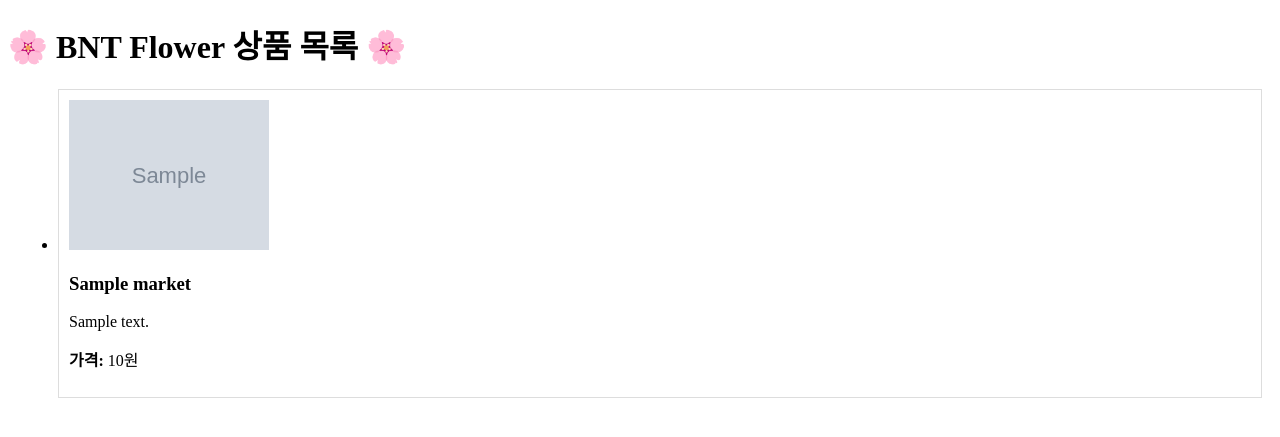
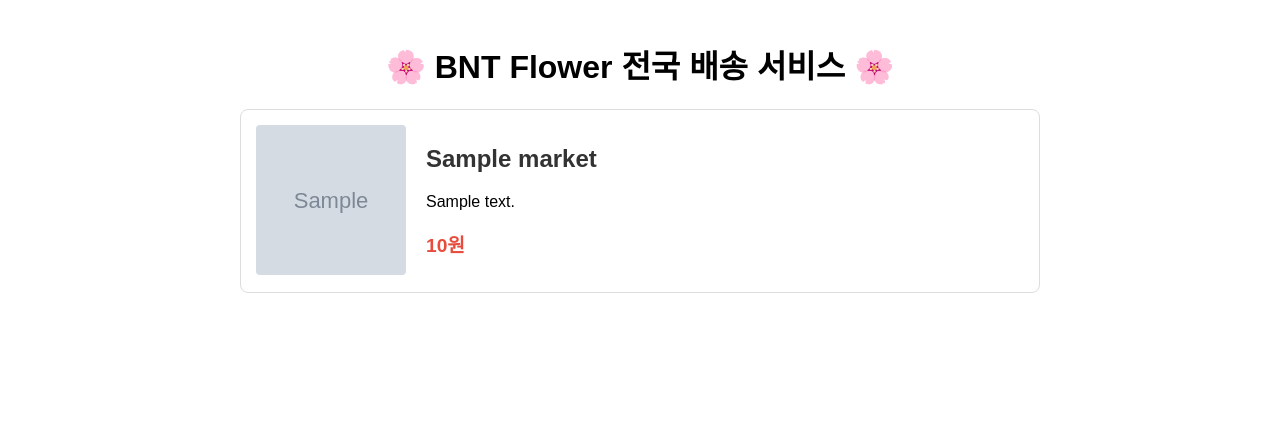
Before and after one commit to jongko54/my-seo, a FastAPI app: page / in a window 1280 px wide. Shown: the top 437 px of the page. Run offline with FastAPI, Linux system fonts and the light colour scheme; tables that the repository leaves empty hold one stand-in row (values such as "Sample post"); grey boxes marked "Sample" are stand-in pictures.

Commit message:
html 수정

```diff
--- a/FastAPIProject/models.py
+++ b/FastAPIProject/models.py
@@ -6,8 +6,9 @@ class Market(Base):
     __tablename__ = "market"
 
     id = Column(Integer, primary_key=True, index=True)
-    name = Column(String(255), nullable=False)   # 여기가 name 이어야 함! (title 아님)
-    content = Column(Text)                       # 여기가 content 이어야 함!
+    name = Column(String(255), nullable=False)
+    content = Column(Text)
     price = Column(Integer)
     image_url = Column(String(500))
+    url_keyword = Column(String(255), unique=True)
     create_date = Column(DateTime, default=datetime.datetime.now)
--- a/FastAPIProject/templates/index_list.html
+++ b/FastAPIProject/templates/index_list.html
@@ -2,29 +2,47 @@
 <html lang="ko">
 <head>
     <meta charset="UTF-8">
+    <meta name="viewport" content="width=device-width, initial-scale=1.0">
     <title>BNT Flower - 전국 1등 꽃배달</title>
+    <style>
+        body { font-family: sans-serif; max-width: 800px; margin: 0 auto; padding: 20px; }
+        .item-card { border: 1px solid #ddd; padding: 15px; margin-bottom: 20px; border-radius: 8px; display: flex; gap: 20px; }
+        .item-img { width: 150px; height: 150px; object-fit: cover; border-radius: 4px; }
+        .item-info { flex: 1; }
+        .price { color: #e74c3c; font-weight: bold; font-size: 1.2em; }
+        a { text-decoration: none; color: #333; }
+        a:hover { color: #e74c3c; }
+    </style>
 </head>
 <body>
-    <h1>🌸 BNT Flower 상품 목록 🌸</h1>
+    <h1 style="text-align: center;">🌸 BNT Flower 전국 배송 서비스 🌸</h1>
 
     {% if not items %}
-        <p>등록된 상품이 없습니다.</p>
-    {% endif %}
-
-    <ul>
-    {% for item in items %}
-        <li style="border: 1px solid #ddd; margin: 10px; padding: 10px;">
+        <p style="text-align: center;">등록된 상품이 없습니다.</p>
+    {% else %}
+        {% for item in items %}
+        <div class="item-card">
             {% if item.image_url %}
-                <img src="{{ item.image_url }}" alt="{{ item.name }}" width="200"><br>
+            <img src="{{ item.image_url }}" alt="{{ item.name }}" class="item-img">
             {% endif %}
 
-            <h3>{{ item.name }}</h3>
+            <div class="item-info">
+                <h2>
+                    <a href="/market/{{ item.url_keyword }}">{{ item.name }}</a>
+                </h2>
 
-            <p>{{ item.content }}</p>
+                <p>{{ item.content }}</p>
 
-            <p><strong>가격:</strong> {{ item.price }}원</p>
-        </li>
-    {% endfor %}
-    </ul>
+                <p class="price">
+                    {% if item.price == 0 %}
+                        가격 협의 / 견적 문의
+                    {% else %}
+                        {{ item.price }}원
+                    {% endif %}
+                </p>
+            </div>
+        </div>
+        {% endfor %}
+    {% endif %}
 </body>
 </html>
```
